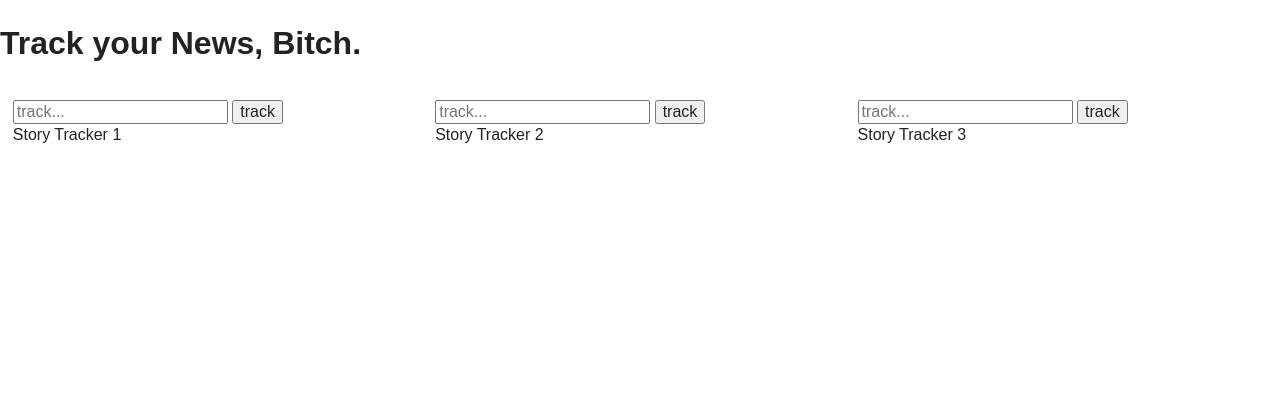
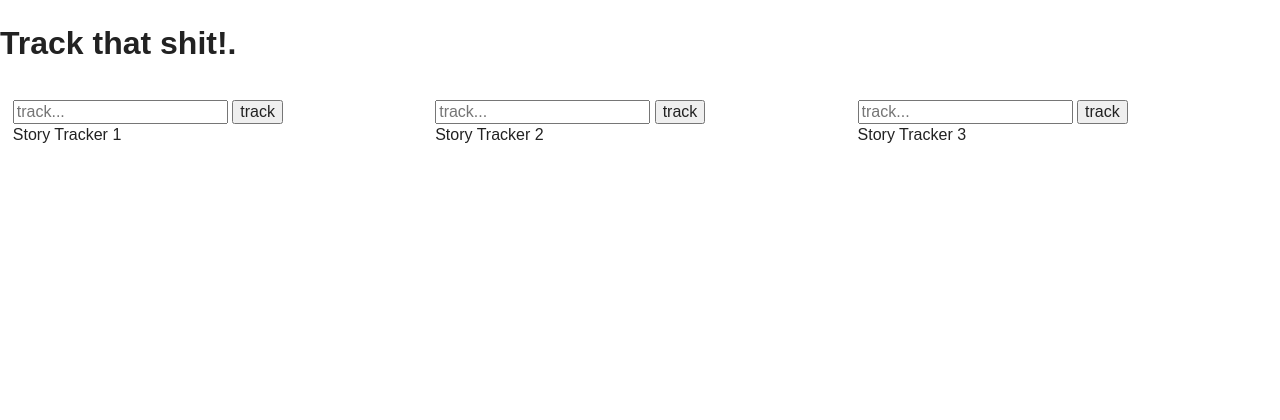
Before and after one commit to Russbrown/tracker, a PHP site: page / in a window 1280 px wide. Shown: the top 420 px of the page. Run offline with PHP 8.4, Linux system fonts and the light colour scheme; some libraries are stand-ins or nearby versions.

Commit message:
Changed index file to TRack that shit!

```diff
--- a/index.php
+++ b/index.php
@@ -24,7 +24,7 @@
 
 
         <!-- Add your site or application content here -->
-        <h1>Track your News, Bitch.</h1>
+        <h1>Track that shit!.</h1>
 
         <div class="tracker-wrapper">
             <form>
```
